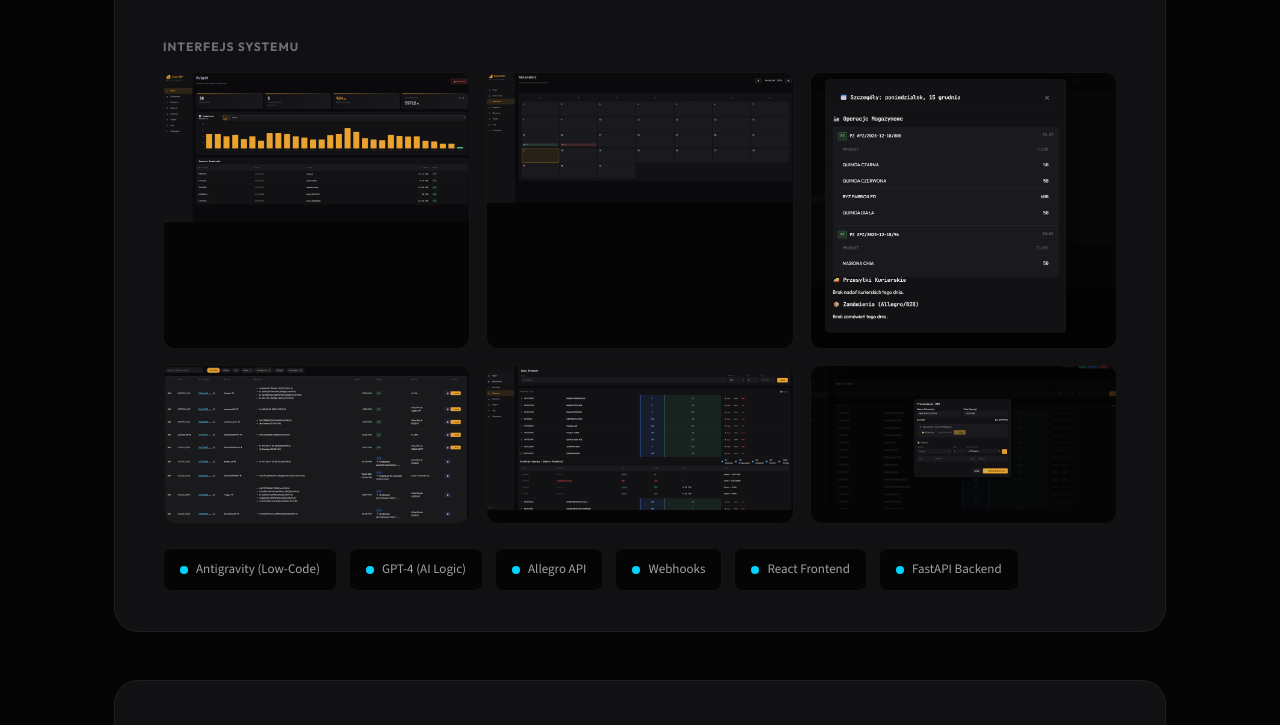
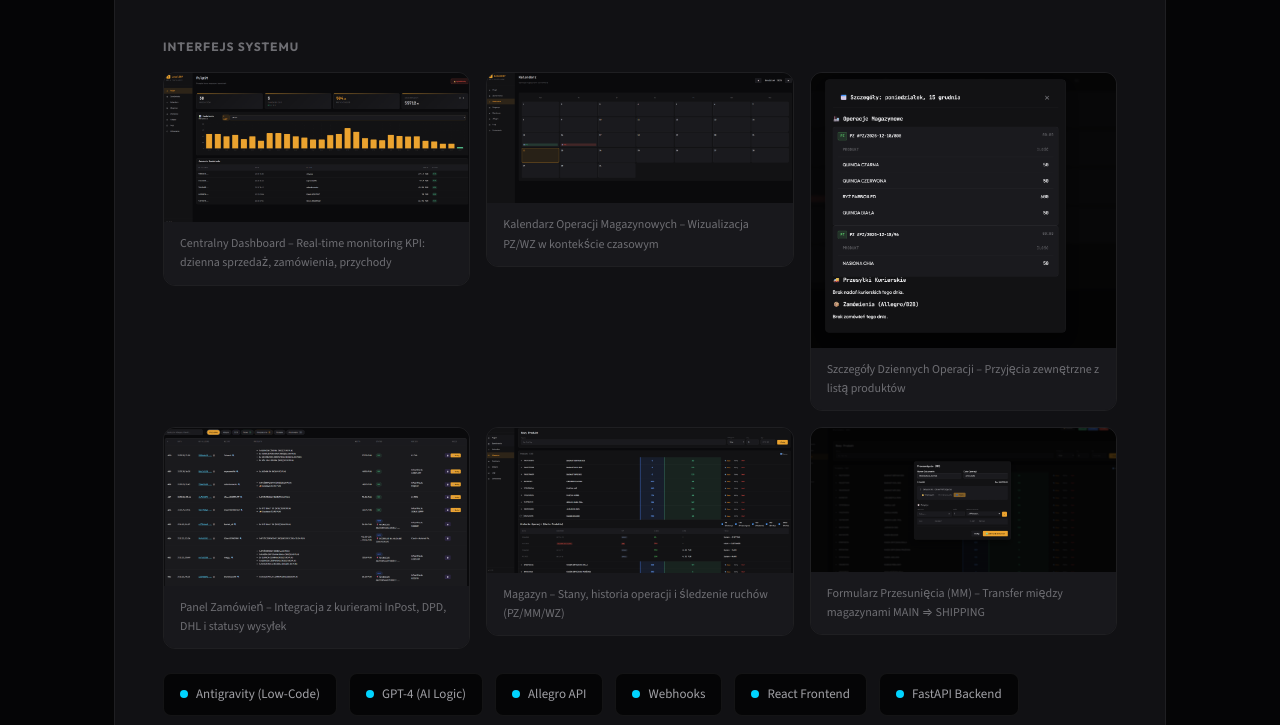
Before and after one commit to eryktopola01-web/portfolio, a plain HTML site: page portfolio.html in a window 1280 px wide. Shown: the part 1246-1971 px from the top of the page. Drawn offline with nearby package versions, Linux system fonts and the light colour scheme.

Commit message:
Fix screenshot grid - restore captions, remove black empty space

```diff
--- a/portfolio.html
+++ b/portfolio.html
@@ -548,13 +548,14 @@
             display: grid;
             grid-template-columns: repeat(auto-fit, minmax(280px, 1fr));
             gap: 16px;
+            align-items: start;
         }
 
         .screenshot-item {
             position: relative;
             border-radius: 12px;
             overflow: hidden;
-            background: var(--bg-primary);
+            background: transparent;
             border: 1px solid var(--border-subtle);
         }
 
@@ -570,7 +571,10 @@
         }
 
         .screenshot-caption {
-            display: none;
+            padding: 12px 16px;
+            font-size: 12px;
+            color: var(--text-muted);
+            background: var(--bg-elevated);
         }
 
         /* Results Grid */
```
